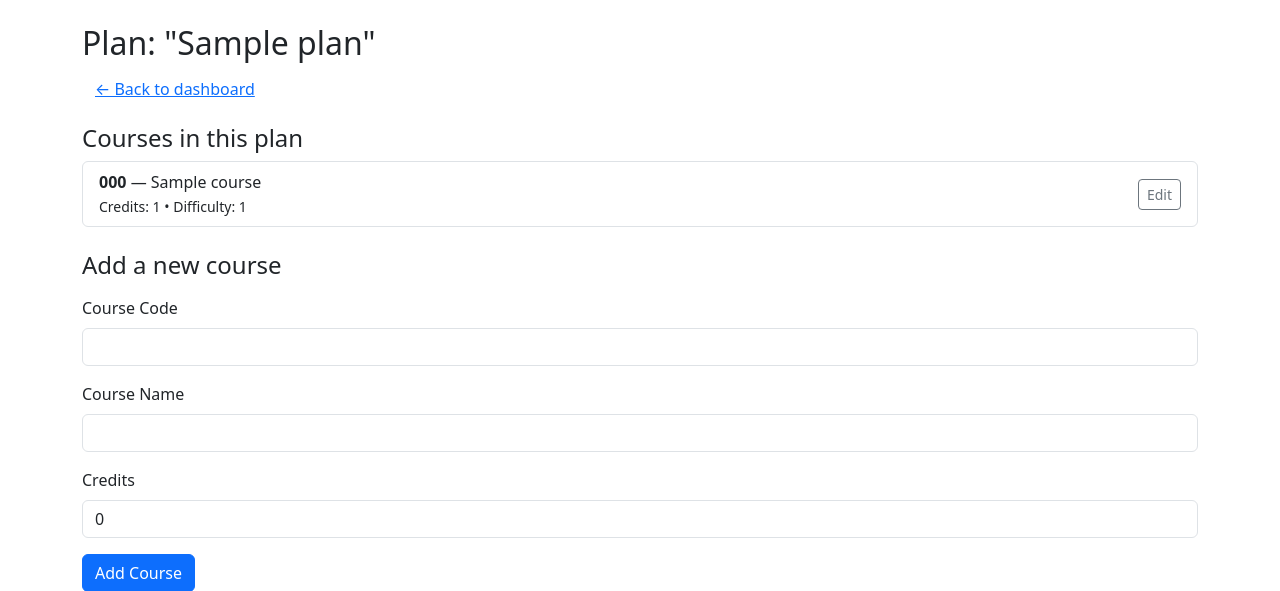
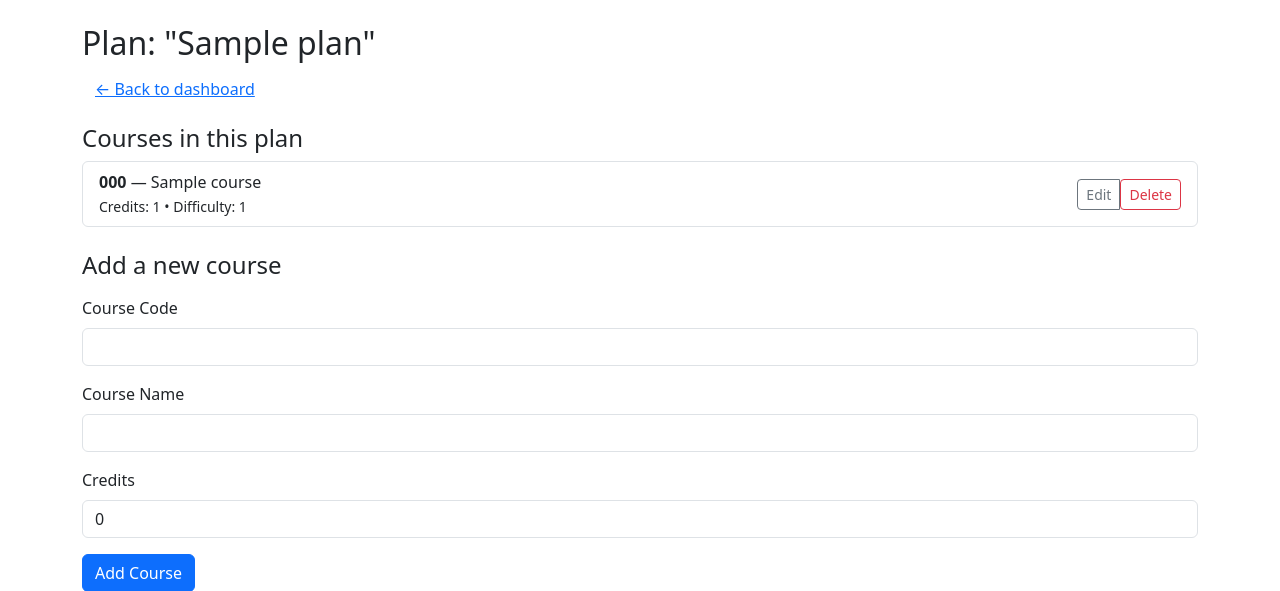
Before and after one commit to sarazoher/course-schedular, a Flask app: page /plans/1 in a window 1280 px wide. Shown: the part 56-647 px from the top of the page. Run offline with Flask 3, Linux system fonts and the light colour scheme; a user stored in the database is signed in; tables that the repository leaves empty hold one stand-in row (values such as "Sample post").

Commit message:
Added course deletion route and updated plan detail page

```diff
--- a/routes/main.py
+++ b/routes/main.py
@@ -276,3 +276,29 @@ def edit_course(plan_id: int, course_id: int):
 
     # GET: show the edit form
     return render_template("edit_course.html", plan=plan, course=course)
+
+@main_bp.route("/plan/<int:plan_id>/courses/<int:course_id>/delete", methods=["POST"])
+@login_required
+def delete_course(plan_id: int, course_id: int):
+    # makeing sure plan belomgs to current use
+    plan = DegreePlan.query.filter_by(
+        id=plan_id,
+        user_id=current_user.id,
+    ).first()
+    if plan is None:
+        abort(404)
+
+        #find the course inside this plan
+        course = Course.query.filter_by(
+            id=course_id,
+            degree_plan_id=plan.id,
+        ).first()
+        if course is None:
+            abort(404)
+
+        # Delete and Save]
+        db.session.delete(course)
+        db.session.commit()
+
+        flash("Course deleted.", "success")
+        return redirect(url_for("main.view_plan", plan_id=plan.id))
--- a/templates/plan_detail.html
+++ b/templates/plan_detail.html
@@ -24,17 +24,21 @@
             </small>
           </div>
           <div class="btn-group">
-            <a href="{{ url_for('main.edit_course',
-                                 plan_id=plan.id,
-                                 course_id=course.id) }}"
-                 class="btn btn-sm btn-outline-secondary">
-                 Edit
+            <a href="{{ url_for('main.edit_course', plan_id=plan.id,course_id=course.id) }}"
+               class="btn btn-sm btn-outline-secondary">
+                Edit
 
             </a>
-
+            <form
+              method="POST"
+              action="{{ url_for('main.delete_course', plan_id=plan.id, course_id=course.id) }}"
+              style="display: iline;"
+              onsubmit="return confirm('Delete this course?');">
+              <button type="submit" class="btn btn-sm btn-outline-danger">
+                  Delete
+              </button>
+            </form>
           </div>
-
-
 
         </li>
       {% endfor %}
```
